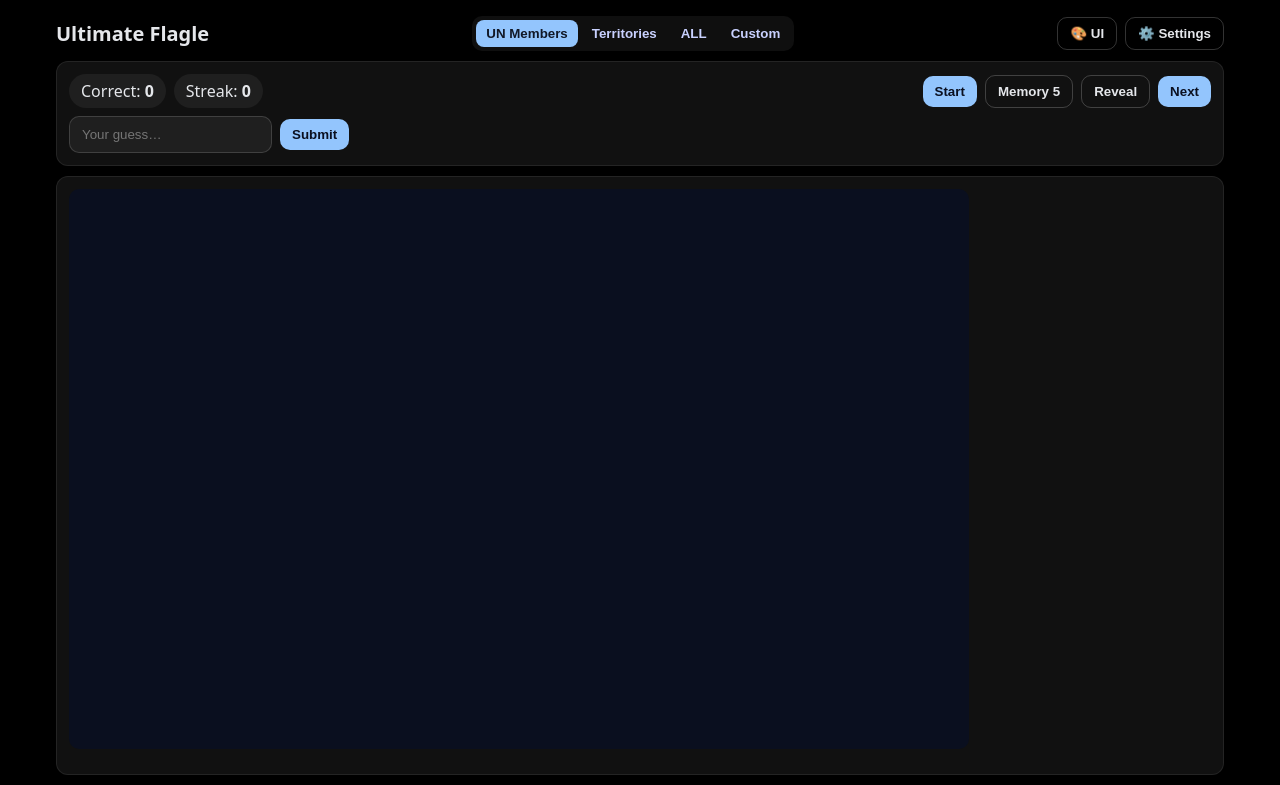
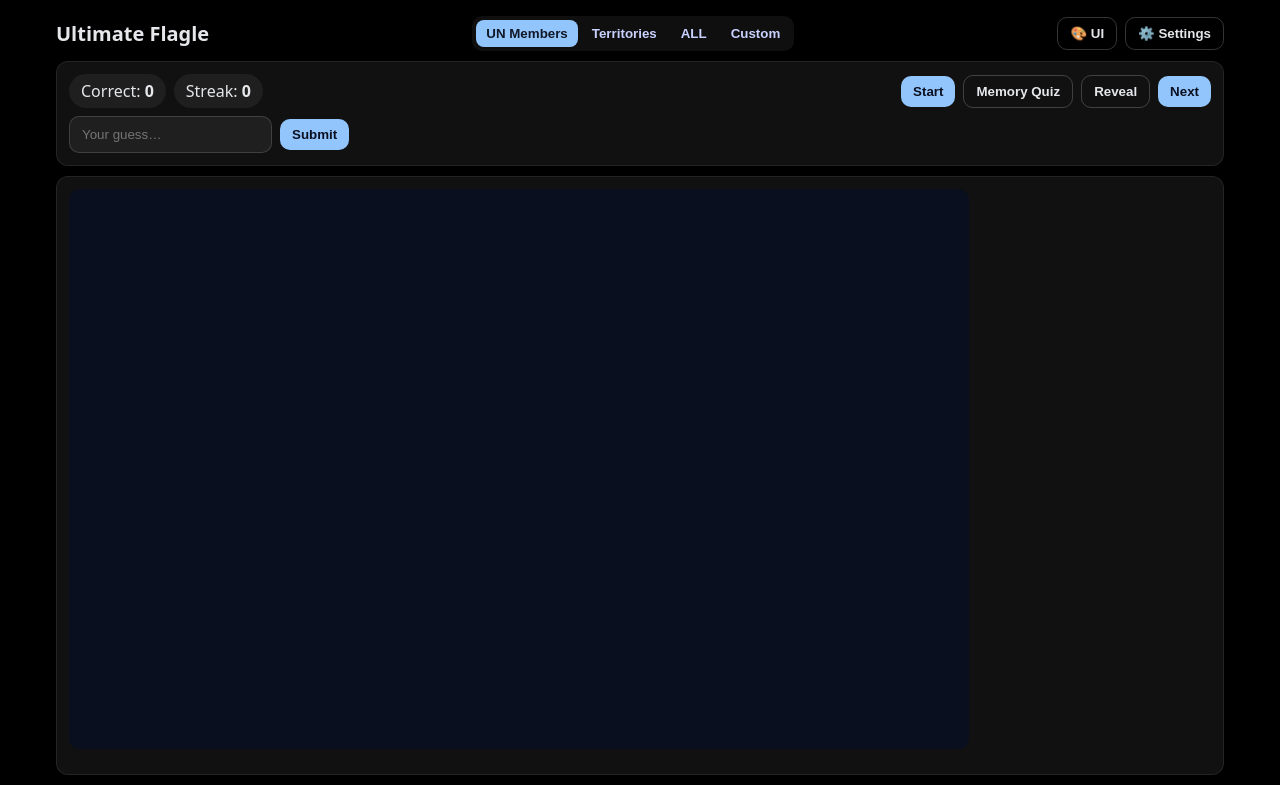
Before and after one commit to godsunit/ultimate-flagle, a plain HTML site: page index.html in a window 1280 px wide. Shown: the top 785 px of the page. Drawn offline with Linux system fonts and the light colour scheme.

Commit message:
Update index.html

```diff
--- a/index.html
+++ b/index.html
@@ -74,7 +74,7 @@
         </div>
         <div class="row">
           <button class="btn" id="startBtn">Start</button>
-          <button class="btn ghost" id="memoryBtn">Memory 5</button>
+          <button class="btn ghost" id="memoryBtn">Memory Quiz</button>
           <button class="btn ghost" id="revealBtn" disabled>Reveal</button>
           <button class="btn" id="nextBtn" disabled>Next</button>
         </div>
```
